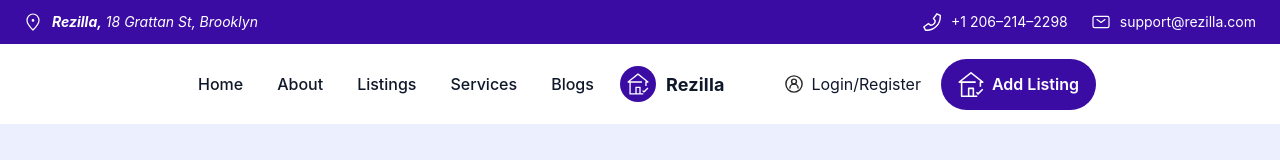
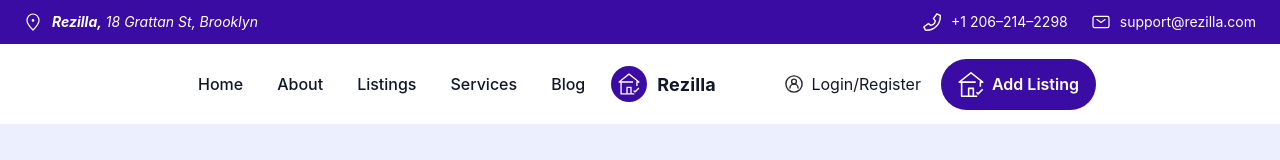
Before and after one commit to archis-academy/sule-frontend-development-intern-team-2, a React (Vite) app: page / in a window 1280 px wide. Shown: the top 160 px of the page. Built offline with nearby package versions, Linux system fonts and the light colour scheme.

Commit message:
Primary Header updated

```diff
--- a/src/components/PrimaryHeader/PrimaryHeader.tsx
+++ b/src/components/PrimaryHeader/PrimaryHeader.tsx
@@ -10,7 +10,7 @@ const NAV_LINKS = [
   { to: "/about", label: "About" },
   { to: "/listings", label: "Listings" },
   { to: "/services", label: "Services" },
-  { to: "/blog", label: "Blogs" },
+  { to: "/blog", label: "Blog" },
 ];
 
 /* ===============================
@@ -116,6 +116,7 @@ export default function PrimaryHeader(): JSX.Element {
         </button>
 
         <nav className="primary-nav" aria-label="Primary">
+          {/* On mobile, the nav acts as a modal dialog when opened */}
           <ul
             id="primary-nav"
             ref={menuRef}
@@ -137,7 +138,7 @@ export default function PrimaryHeader(): JSX.Element {
               </li>
             ))}
 
-        {/* Mobile: actions inside hamburger */}
+            {/* Mobile: user actions inside the hamburger menu */}
             <li className="nav-actions">
               <NavLink to="/login" className="header-actions__link">
                 <img src={UserIcon as string} alt="" aria-hidden="true" />
@@ -155,14 +156,19 @@ export default function PrimaryHeader(): JSX.Element {
         </nav>
 
         {/* CENTER: Brand logo */}
-    <NavLink to="/" className="brand" aria-label="Rezilla Home">
+        <NavLink
+          to="/"
+          className="brand"
+          aria-label="Go to homepage"
+          title="Go to homepage"
+        >
           <span className="brand__badge" aria-hidden="true">
             <img src={HouseIcon as string} alt="" />
           </span>
           <span className="brand__text">Rezilla</span>
         </NavLink>
 
-    {/* RIGHT (Desktop): User actions */}
+        {/* RIGHT (Desktop only): User actions */}
         <div className="header-actions header-actions--desktop">
           <NavLink to="/login" className="header-actions__link">
             <img src={UserIcon as string} alt="" aria-hidden="true" />
@@ -178,7 +184,7 @@ export default function PrimaryHeader(): JSX.Element {
         </div>
       </div>
 
-  {/* Overlay when menu is open */}
+      {/* Overlay background when mobile menu is open */}
       {open && (
         <button
           className="nav-overlay"
@@ -187,6 +193,5 @@ export default function PrimaryHeader(): JSX.Element {
         />
       )}
     </header>
-
   );
 }
```
Lines whose indentation alone changed are shown as unchanged.
